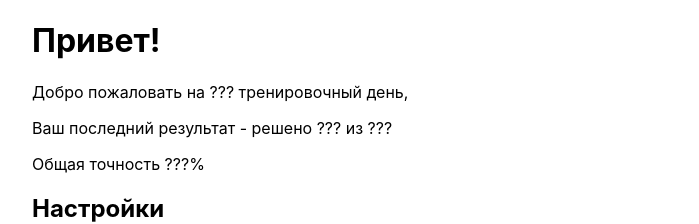
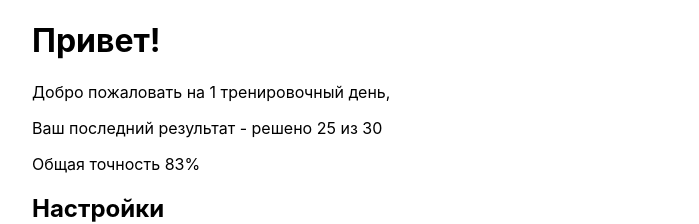
Before and after one commit to Mikhail-Martynenko/brain-train-react, a React (Create React App) app: page / in a window 1280 px wide. Shown: the top 224 px of the page, without its empty margins (290-989 px from the left). Built offline with nearby package versions, Linux system fonts and the light colour scheme.

Commit message:
116318 feat: added session and statistics

```diff
--- a/src/App.tsx
+++ b/src/App.tsx
@@ -1,15 +1,22 @@
 import React from 'react';
 import './App.css';
 import {observer} from "mobx-react-lite";
-import CounterStore from "./store/task";
 import AllRouters from "./router/Allrouters";
+import TaskStoreImpl, {TaskContext, TaskStore} from "./store/task";
+import ReactiveStatisticsGame, {StatisticsGameContext} from "./store/statistics";
+import StatisticsGame from "./domain/statisticsGame";
 
 const App: React.FC = observer(() => {
-    const counter = React.useMemo(() => new CounterStore(), []);
+    const currentTask: TaskStore = new TaskStoreImpl();
+    const statistics: StatisticsGame = new ReactiveStatisticsGame();
+
     return (
         <div className="App">
-            {/*<Counter {...counter} />*/}
-            <AllRouters />
+            <StatisticsGameContext.Provider value={statistics}>
+                <TaskContext.Provider value={currentTask}>
+                    <AllRouters/>
+                </TaskContext.Provider>
+            </StatisticsGameContext.Provider>
         </div>
     );
 })
--- a/src/domain/domain.ts
+++ b/src/domain/domain.ts
@@ -96,7 +96,7 @@ export interface Session {
     startTime: Date;
     endTime: Date | null;
     score: number;
-    missed: number;
+    miss: number;
     timer: number
 }
 
--- a/src/domain/session.ts
+++ b/src/domain/session.ts
@@ -6,7 +6,7 @@ class CurrentSession implements Session {
     startTime: Date;
     endTime: Date | null;
     score: number;
-    missed: number;
+    miss: number;
     timer: number
 
     constructor(id: string, startTime: Date, endTime: Date | null, score: number, missed: number, timer: number) {
@@ -14,8 +14,16 @@ class CurrentSession implements Session {
         this.startTime = startTime;
         this.endTime = endTime;
         this.score = score;
-        this.missed = missed;
+        this.miss = missed;
         this.timer = timer;
+    }
+
+    addToScore() {
+        this.score += 1;
+    }
+
+    addToMiss() {
+        this.miss += 1;
     }
 }
 
--- a/src/domain/statisticsGame.ts
+++ b/src/domain/statisticsGame.ts
@@ -5,8 +5,8 @@ const NEW_USER_WELCOMING_BONUS_SESSION = {
     startTime: new Date(),
     endTime: new Date(),
     score: 25,
-    missed: 5,
-    timer: 7,
+    miss: 5,
+    timer: 7
 };
 
 class StatisticsGame {
@@ -25,7 +25,7 @@ class StatisticsGame {
     getAccuracy() {
         const lastSession = this.getLastSession();
         if (!lastSession) return 0;
-        const total = lastSession.score + lastSession.missed;
+        const total = lastSession.score + lastSession.miss;
         if (total === 0) return 0;
         return (lastSession.score / total) * 100 >> 0;
     }
@@ -34,19 +34,19 @@ class StatisticsGame {
         this.statistics.sessions.push(session);
     }
 
-    incrementScore() {
-        const lastSession = this.getLastSession();
-        if (!lastSession) return;
-        lastSession.score += 1;
-    }
-
-    incrementMissed() {
-        const lastSession = this.getLastSession();
-        if (!lastSession) return;
-        lastSession.missed += 1;
-    }
+    // incrementScore() {
+    //     const lastSession = this.getLastSession();
+    //     if (!lastSession) return;
+    //     lastSession.score += 1;
+    // }
+    //
+    // incrementMissed() {
+    //     const lastSession = this.getLastSession();
+    //     if (!lastSession) return;
+    //     lastSession.miss += 1;
+    // }
 }
 
-const statisticsGame = new StatisticsGame();
+//const statisticsGame = new StatisticsGame();
 
-export default statisticsGame;
+export default StatisticsGame;
--- a/src/pages/GamePage.tsx
+++ b/src/pages/GamePage.tsx
@@ -2,11 +2,10 @@ import React, {useContext, useEffect, useState} from 'react';
 import {Link} from 'react-router-dom';
 import TimerSession from '../components/TimerSession';
 import game from '../domain/game';
-import statisticsGame from '../domain/statisticsGame';
 import {observer} from "mobx-react-lite";
-import {TaskContext, TaskStore} from "../store/task";
+import {TaskContext} from "../store/task";
 
-const GameContainer: React.FC<TaskStore> = observer(() => {
+const GameContainer: React.FC = observer(() => {
     const [inputValues, setInputValues] = useState<Record<number, any>>({});
     const taskStore = useContext(TaskContext);
     const [equation, setEquation] = useState('')
@@ -25,11 +24,11 @@ const GameContainer: React.FC<TaskStore> = observer(() => {
         if (isCorrect) {
             alert('Верно!');
             generateNewTask();
-            statisticsGame.incrementScore();
+           // statisticsGame.incrementScore();
         } else {
             alert('Неверно!');
             generateNewTask();
-            statisticsGame.incrementMissed();
+           // statisticsGame.incrementMissed();
         }
     };
     const generateEquation = () => {
--- a/src/pages/SettingsPage.tsx
+++ b/src/pages/SettingsPage.tsx
@@ -1,31 +1,22 @@
 import React, {useContext, useState} from 'react';
-import {ALLOWED_OPERATORS, GenerateTaskParams, Operator, Task} from "../domain/domain";
+import {ALLOWED_OPERATORS, GenerateTaskParams, Operator} from "../domain/domain";
 import game, {MAX_DIFFICULTY_LEVEL} from "../domain/game";
 import SliderRange from "../components/SliderRange";
 import {useNavigate} from "react-router-dom";
-import {TaskContext, TaskStore} from "../store/task";
+import {TaskContext} from "../store/task";
 import {observer} from "mobx-react-lite";
+import {StatisticsGameContext} from "../store/statistics";
 
-interface SettingPageProps {
-    currentTask: Task | null;
-}
-
-const SettingsPage: React.FC<TaskStore> = observer(() => {
+const SettingsPage: React.FC = observer(() => {
     const [selectedOperators, setSelectedOperators] = useState<Operator[]>(ALLOWED_OPERATORS);
     const [roundTime, setRoundTime] = useState(7)
     const [selectedDifficulty, setSelectedDifficulty] = useState(game.config.level);
 
     const taskStore = useContext(TaskContext);
+    const session = useContext(StatisticsGameContext)
+    console.log(session, 'session')
     console.log(taskStore?.currentTask)
     const navigate = useNavigate()
-
-    // const [currentTask, setCurrentTask] = useState<Task>({
-    //     startValue: 0,
-    //     operators: [],
-    //     answer: [],
-    //     result: 0,
-    //     complexity: 1,
-    // });
 
     function updateSelectedOperators(operatorSymbol: any) {
         const newOperators = selectedOperators.map(operator => {
@@ -49,17 +40,24 @@ const SettingsPage: React.FC<TaskStore> = observer(() => {
         taskStore.currentTask = game.generator.generateTask(params);
         console.log(taskStore.currentTask);
 
+        // game.session = new CurrentSession(Date.now().toString(), new Date(), new Date(), 0, 0, roundTime)
+        // statisticsGame.startSession(game.session)
+
         navigate('/game')
     };
+    const totalTask = () => {
+        if (!session) return 0;
+        return session?.getLastSession()?.score + session?.getLastSession().miss
+    }
 
     return (
         <div>
             <div>
                 <h1>Привет!</h1>
                 <div className="statistic_text">
-                    <p>Добро пожаловать на ??? тренировочный день,</p>
-                    <p>Ваш последний результат - решено ??? из ???</p>
-                    <p>Общая точность ???%</p>
+                    <p>Добро пожаловать на {session?.statistics.sessions.length} тренировочный день,</p>
+                    <p>Ваш последний результат - решено {session?.getLastSession()?.score} из {totalTask()}</p>
+                    <p>Общая точность {session?.getAccuracy()}%</p>
                 </div>
             </div>
             <form onSubmit={startGame}>
--- a/src/router/Allrouters.tsx
+++ b/src/router/Allrouters.tsx
@@ -2,20 +2,17 @@ import React, {createContext} from 'react';
 import {Route, Routes} from "react-router-dom";
 import {getAppRoutes} from "./app_routes";
 import {RouteRecord} from "./types";
-import TaskStoreImpl, {TaskContext, TaskStore} from "../store/task";
 import {observer} from "mobx-react-lite";
 
 const AllRouters: React.FC = observer(() => {
     const APP_ROUTES: RouteRecord[] = getAppRoutes();
-    const currentTask: TaskStore = new TaskStoreImpl();
+
     return (
-        <TaskContext.Provider value={currentTask}>
             <Routes>
                 {APP_ROUTES.map((route, index) => (
                     <Route key={index} path={route.path} element={<route.component/>}/>
                 ))}
             </Routes>
-        </TaskContext.Provider>
     );
 });
 
--- /dev/null
+++ b/src/store/statistics.ts
@@ -0,0 +1,27 @@
+import {makeAutoObservable, makeObservable, observable} from 'mobx';
+import StatisticsGame from '../domain/statisticsGame';
+import {Session} from "../domain/domain";
+import {createContext} from "react";
+
+class ReactiveStatisticsGame extends StatisticsGame {
+    constructor() {
+            super();
+            makeObservable(this, {
+                statistics: observable,
+                getLastSession: observable.ref,
+                getAccuracy: observable,
+            });
+    }
+
+    startSession(session: Session) {
+        super.startSession(session)
+    }
+
+    getAccuracy(): number {
+        return super.getAccuracy();
+    }
+}
+
+export const StatisticsGameContext = createContext<StatisticsGame | null>(null);
+
+export default ReactiveStatisticsGame;
--- a/src/store/task.ts
+++ b/src/store/task.ts
@@ -1,4 +1,4 @@
-import {action, makeAutoObservable} from 'mobx';
+import {makeAutoObservable} from 'mobx';
 import {Task} from '../domain/domain';
 import {createContext} from "react";
 
```
Also changed, not shown: src/components/Counter.tsx (deleted, +0 -20 lines), src/store/session.ts (added, +14 -0 lines).
